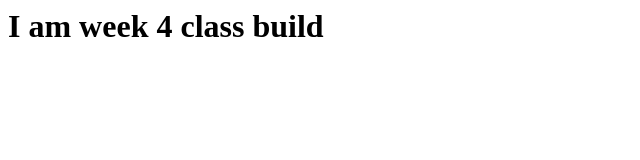
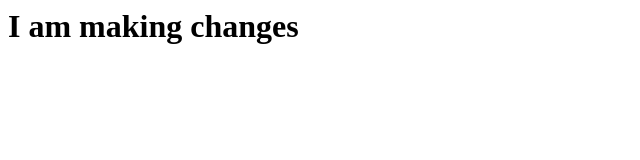
Before and after one commit to julesthomson6776/week-4-build, a plain HTML site: page index.html in a window 1280 px wide. Shown: the whole page, without its empty margins (0-640 px from the left). Drawn offline with Linux system fonts and the light colour scheme.

Commit message:
update index file

```diff
--- a/index.html
+++ b/index.html
@@ -4,7 +4,7 @@
 
 </head>
 <body>
-    <h1>I am week 4 class build</h1>
+    <h1>I am making changes</h1>
 </body>
 
 
```
